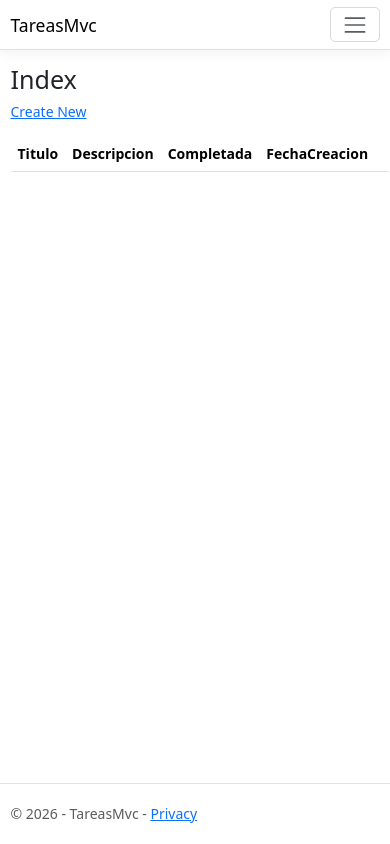
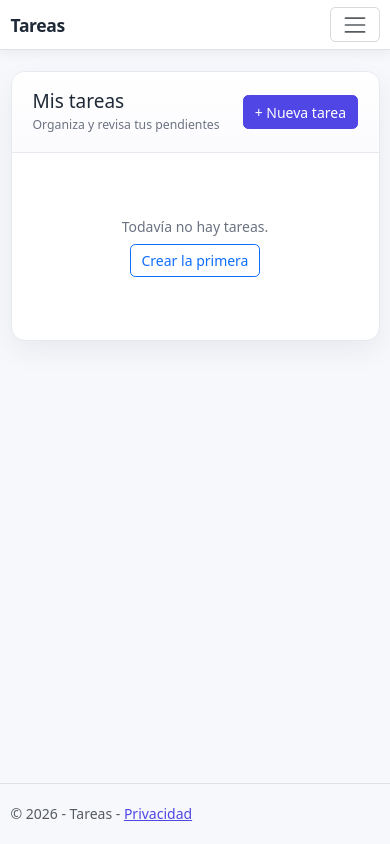
Before and after one commit to mr26002-coder/CrudTareasNET, an ASP.NET Core app: page /Tareas in a window 390 px wide. Run offline with ASP.NET Core 8, Linux system fonts and the light colour scheme; lists and menus that the app fills with data are empty; style sheets or scripts are compiled from the project's sources; the project's own start-up code is not run, and a stand-in starts its controllers and pages.

Commit message:
Mejora visual del CRUD de tareas

```diff
--- a/Views/Shared/_Layout.cshtml
+++ b/Views/Shared/_Layout.cshtml
@@ -1,9 +1,9 @@
 <!DOCTYPE html>
-<html lang="en">
+<html lang="es">
 <head>
     <meta charset="utf-8" />
     <meta name="viewport" content="width=device-width, initial-scale=1.0" />
-    <title>@ViewData["Title"] - TareasMvc</title>
+    <title>@ViewData["Title"] - Tareas</title>
     <script type="importmap"></script>
     <link rel="stylesheet" href="~/lib/bootstrap/dist/css/bootstrap.min.css" />
     <link rel="stylesheet" href="~/css/site.css" asp-append-version="true" />
@@ -11,9 +11,9 @@
 </head>
 <body>
     <header>
-        <nav class="navbar navbar-expand-sm navbar-toggleable-sm navbar-light bg-white border-bottom box-shadow mb-3">
-            <div class="container-fluid">
-                <a class="navbar-brand" asp-area="" asp-controller="Home" asp-action="Index">TareasMvc</a>
+        <nav class="navbar navbar-expand-sm navbar-toggleable-sm navbar-light bg-white border-bottom box-shadow mb-4">
+            <div class="container">
+                <a class="navbar-brand" asp-area="" asp-controller="Home" asp-action="Index">Tareas</a>
                 <button class="navbar-toggler" type="button" data-bs-toggle="collapse" data-bs-target=".navbar-collapse" aria-controls="navbarSupportedContent"
                         aria-expanded="false" aria-label="Toggle navigation">
                     <span class="navbar-toggler-icon"></span>
@@ -21,13 +21,13 @@
                 <div class="navbar-collapse collapse d-sm-inline-flex justify-content-between">
                     <ul class="navbar-nav flex-grow-1">
                         <li class="nav-item">
-                            <a class="nav-link text-dark" asp-area="" asp-controller="Home" asp-action="Index">Home</a>
+                            <a class="nav-link @(ViewContext.RouteData.Values["controller"]?.ToString() == "Home" ? "active" : "")" asp-area="" asp-controller="Home" asp-action="Index">Inicio</a>
                         </li>
                         <li class="nav-item">
-                            <a class="nav-link text-dark" asp-area="" asp-controller="Tareas" asp-action="Index">Tareas</a>
+                            <a class="nav-link @(ViewContext.RouteData.Values["controller"]?.ToString() == "Tareas" ? "active" : "")" asp-area="" asp-controller="Tareas" asp-action="Index">Tareas</a>
                         </li>
                         <li class="nav-item">
-                            <a class="nav-link text-dark" asp-area="" asp-controller="Home" asp-action="Privacy">Privacy</a>
+                            <a class="nav-link @(ViewContext.RouteData.Values["action"]?.ToString() == "Privacy" ? "active" : "")" asp-area="" asp-controller="Home" asp-action="Privacy">Privacidad</a>
                         </li>
                     </ul>
                 </div>
@@ -42,7 +42,7 @@
 
     <footer class="border-top footer text-muted">
         <div class="container">
-            &copy; 2026 - TareasMvc - <a asp-area="" asp-controller="Home" asp-action="Privacy">Privacy</a>
+            &copy; 2026 - Tareas - <a asp-area="" asp-controller="Home" asp-action="Privacy">Privacidad</a>
         </div>
     </footer>
     <script src="~/lib/jquery/dist/jquery.min.js"></script>
--- a/Views/Tareas/Index.cshtml
+++ b/Views/Tareas/Index.cshtml
@@ -1,53 +1,60 @@
 @model IEnumerable<TareasMvc.Models.Tarea>
 
 @{
-    ViewData["Title"] = "Index";
+    ViewData["Title"] = "Mis tareas";
 }
 
-<h1>Index</h1>
-
-<p>
-    <a asp-action="Create">Create New</a>
-</p>
-<table class="table">
+<div class="app-card">
+    <div class="app-card-header d-flex flex-wrap gap-3 justify-content-between align-items-center">
+        <div>
+            <h1 class="h4 mb-1">Mis tareas</h1>
+            <p class="app-text-muted small mb-0">Organiza y revisa tus pendientes</p>
+        </div>
+        <a asp-action="Create" class="btn btn-primary">+ Nueva tarea</a>
+    </div>
+    <div class="app-card-body">
+        @if (Model.Any())
+        {
+            <div class="table-responsive">
+                <table class="table table-app align-middle mb-0">
                     <thead>
                         <tr>
-            <th>
-                @Html.DisplayNameFor(model => model.Titulo)
-            </th>
-            <th>
-                @Html.DisplayNameFor(model => model.Descripcion)
-            </th>
-            <th>
-                @Html.DisplayNameFor(model => model.Completada)
-            </th>
-            <th>
-                @Html.DisplayNameFor(model => model.FechaCreacion)
-            </th>
-            <th></th>
+                            <th>Título</th>
+                            <th>Descripción</th>
+                            <th>Estado</th>
+                            <th>Creada</th>
+                            <th>Acciones</th>
                         </tr>
                     </thead>
                     <tbody>
-@foreach (var item in Model) {
+                        @foreach (var item in Model)
+                        {
                             <tr>
+                                <td class="fw-semibold">@item.Titulo</td>
+                                <td class="app-text-muted">@(string.IsNullOrWhiteSpace(item.Descripcion) ? "—" : item.Descripcion)</td>
                                 <td>
-                @Html.DisplayFor(modelItem => item.Titulo)
+                                    <span class="badge rounded-pill app-badge @(item.Completada ? "app-badge-ok" : "app-badge-pending")">
+                                        @(item.Completada ? "Completada" : "Pendiente")
+                                    </span>
                                 </td>
-            <td>
-                @Html.DisplayFor(modelItem => item.Descripcion)
-            </td>
-            <td>
-                @Html.DisplayFor(modelItem => item.Completada)
-            </td>
-            <td>
-                @Html.DisplayFor(modelItem => item.FechaCreacion)
-            </td>
-            <td>
-                <a asp-action="Edit" asp-route-id="@item.Id">Edit</a> |
-                <a asp-action="Details" asp-route-id="@item.Id">Details</a> |
-                <a asp-action="Delete" asp-route-id="@item.Id">Delete</a>
+                                <td class="app-text-muted small text-nowrap">@item.FechaCreacion.ToString("dd/MM/yyyy")</td>
+                                <td class="text-nowrap">
+                                    <a asp-action="Details" asp-route-id="@item.Id" class="btn btn-sm btn-outline-secondary">Ver</a>
+                                    <a asp-action="Edit" asp-route-id="@item.Id" class="btn btn-sm btn-outline-primary">Editar</a>
+                                    <a asp-action="Delete" asp-route-id="@item.Id" class="btn btn-sm btn-outline-danger">Eliminar</a>
                                 </td>
                             </tr>
                         }
                     </tbody>
                 </table>
+            </div>
+        }
+        else
+        {
+            <div class="text-center py-5 app-text-muted">
+                <p class="mb-2">Todavía no hay tareas.</p>
+                <a asp-action="Create" class="btn btn-outline-primary">Crear la primera</a>
+            </div>
+        }
+    </div>
+</div>
--- a/wwwroot/css/site.css
+++ b/wwwroot/css/site.css
@@ -1,5 +1,16 @@
+:root {
+  --app-accent: #4f46e5;
+  --app-accent-dark: #3730a3;
+  --app-bg: #f6f8fc;
+  --app-border: #e6e9f0;
+  --app-ink: #1f2937;
+  --app-muted: #6b7280;
+}
+
 html {
   font-size: 14px;
+  position: relative;
+  min-height: 100%;
 }
 
 @media (min-width: 768px) {
@@ -8,17 +19,23 @@ html {
   }
 }
 
-.btn:focus, .btn:active:focus, .btn-link.nav-link:focus, .form-control:focus, .form-check-input:focus {
-  box-shadow: 0 0 0 0.1rem white, 0 0 0 0.25rem #258cfb;
+body {
+  margin-bottom: 60px;
+  background: var(--app-bg);
+  color: var(--app-ink);
+  font-family: system-ui, -apple-system, "Segoe UI", sans-serif;
 }
 
-html {
-  position: relative;
-  min-height: 100%;
+body a {
+  color: var(--app-accent);
 }
 
-body {
-  margin-bottom: 60px;
+body a:hover {
+  color: var(--app-accent-dark);
+}
+
+.btn:focus, .btn:active:focus, .btn-link.nav-link:focus, .form-control:focus, .form-check-input:focus {
+  box-shadow: 0 0 0 0.1rem white, 0 0 0 0.25rem rgba(79, 70, 229, .35);
 }
 
 .form-floating > .form-control-plaintext::placeholder, .form-floating > .form-control::placeholder {
@@ -29,3 +46,119 @@ body {
 .form-floating > .form-control-plaintext:focus::placeholder, .form-floating > .form-control:focus::placeholder {
   text-align: start;
 }
+
+.navbar .navbar-brand {
+  color: var(--app-ink);
+  font-weight: 700;
+  letter-spacing: -.02em;
+}
+
+body .navbar .nav-link {
+  color: var(--app-muted);
+  font-weight: 500;
+}
+
+body .navbar .nav-link.active {
+  color: var(--app-accent);
+}
+
+.btn.btn-primary {
+  background-color: var(--app-accent);
+  border-color: var(--app-accent);
+}
+
+.btn.btn-primary:hover, .btn.btn-primary:focus {
+  background-color: var(--app-accent-dark);
+  border-color: var(--app-accent-dark);
+}
+
+.app-card {
+  background: #fff;
+  border: 1px solid var(--app-border);
+  border-radius: 1rem;
+  box-shadow: 0 .75rem 2rem rgba(15, 23, 42, .06);
+  overflow: hidden;
+}
+
+.app-card-narrow {
+  max-width: 760px;
+}
+
+.app-card-header {
+  padding: 1.25rem 1.5rem;
+  border-bottom: 1px solid var(--app-border);
+  background: linear-gradient(180deg, #fff, #fbfbfe);
+}
+
+.app-card-body {
+  padding: 1.5rem;
+}
+
+.app-card-footer {
+  padding: 1rem 1.5rem;
+  border-top: 1px solid var(--app-border);
+  background: #fbfbfe;
+}
+
+.app-text-muted {
+  color: var(--app-muted);
+}
+
+.table-app > thead th {
+  padding: .85rem 1rem;
+  color: var(--app-muted);
+  background: #f8fafc;
+  border-bottom: 1px solid var(--app-border);
+  font-size: .8rem;
+  font-weight: 600;
+  letter-spacing: .04em;
+  text-transform: uppercase;
+  white-space: nowrap;
+}
+
+.table-app > :not(caption) > * > * {
+  padding: .9rem 1rem;
+  border-bottom-color: var(--app-border);
+}
+
+.table-app tbody tr:hover {
+  background: #f8f9ff;
+}
+
+.table-app tbody tr:last-child td {
+  border-bottom: 0;
+}
+
+.app-badge {
+  font-size: .78rem;
+  font-weight: 600;
+  padding: .4em .75em;
+}
+
+.app-badge-ok {
+  color: #047857;
+  background: #d1fae5;
+}
+
+.app-badge-pending {
+  color: #b45309;
+  background: #fef3c7;
+}
+
+.form-label {
+  font-weight: 600;
+}
+
+.form-control, .form-select {
+  border-color: var(--app-border);
+  border-radius: .6rem;
+  padding: .65rem .85rem;
+}
+
+.app-alert {
+  border: 1px solid #fde68a;
+  border-radius: .75rem;
+  background: #fffbeb;
+  color: #92400e;
+  padding: .85rem 1rem;
+}
```
Also changed, not shown: Views/Home/Index.cshtml (+7 -4 lines), Views/Tareas/Create.cshtml (+20 -24 lines), Views/Tareas/Delete.cshtml (+27 -39 lines), Views/Tareas/Details.cshtml (+24 -36 lines), Views/Tareas/Edit.cshtml (+20 -24 lines). Lines whose indentation alone changed are shown as unchanged.
